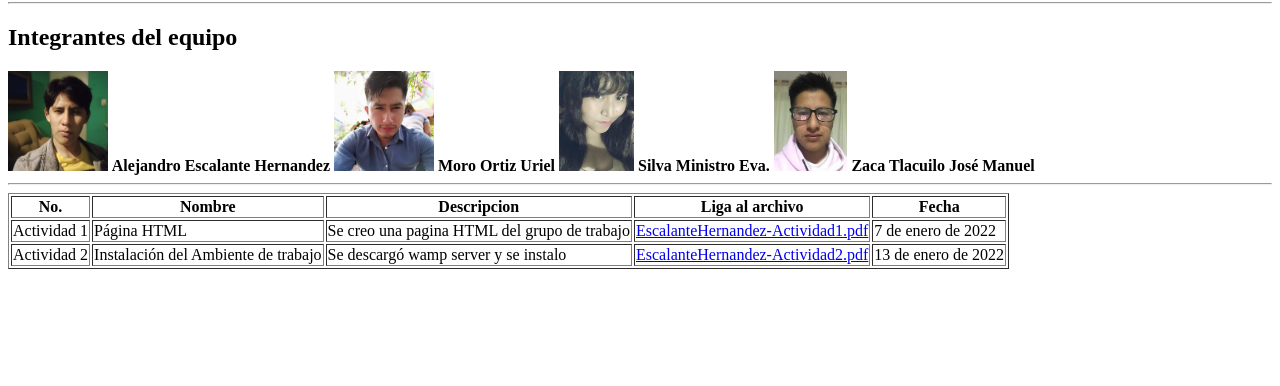
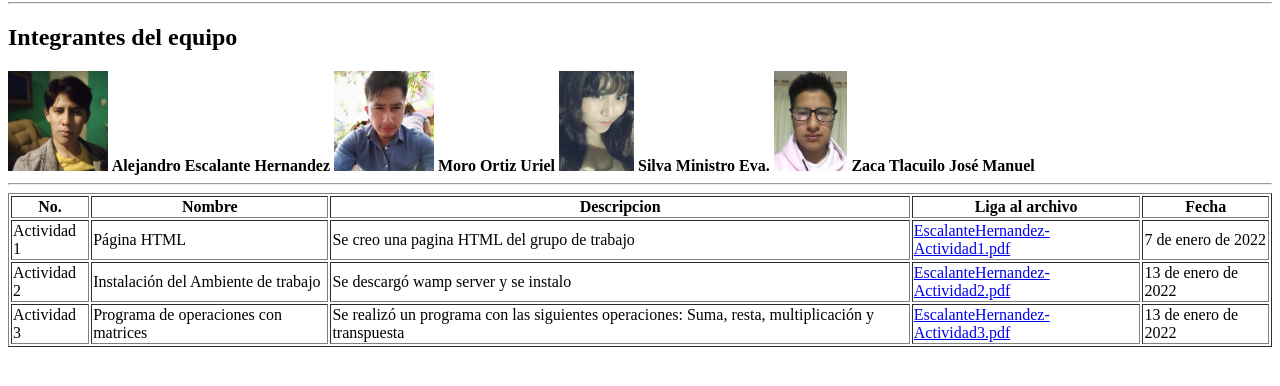
Before and after one commit to EskerOn/EskerOn.github.io, a plain HTML site: page AplicacionesWeb/AplicacionesWeb.html in a window 1280 px wide. Shown: the part 78-464 px from the top of the page. Drawn offline with Linux system fonts and the light colour scheme.

Commit message:
Actividad3 aplicaciones web

```diff
--- a/AplicacionesWeb/AplicacionesWeb.html
+++ b/AplicacionesWeb/AplicacionesWeb.html
@@ -52,6 +52,13 @@
                 <td><a href="res/pdf/EscalanteHernandez-Actividad2.pdf">EscalanteHernandez-Actividad2.pdf</a></td>
                 <td>13 de enero de 2022</td>
             </tr>
+            <tr>
+                <td>Actividad 3</td>
+                <td>Programa de operaciones con matrices</td>
+                <td>Se realizó un programa con las siguientes operaciones: Suma, resta, multiplicación y transpuesta</td>
+                <td><a href="res/pdf/EscalanteHernandez-Actividad3.pdf">EscalanteHernandez-Actividad3.pdf</a></td>
+                <td>13 de enero de 2022</td>
+            </tr>
         </table>
 </body>
 </html>
```
Also changed, not shown: 1 other file.
